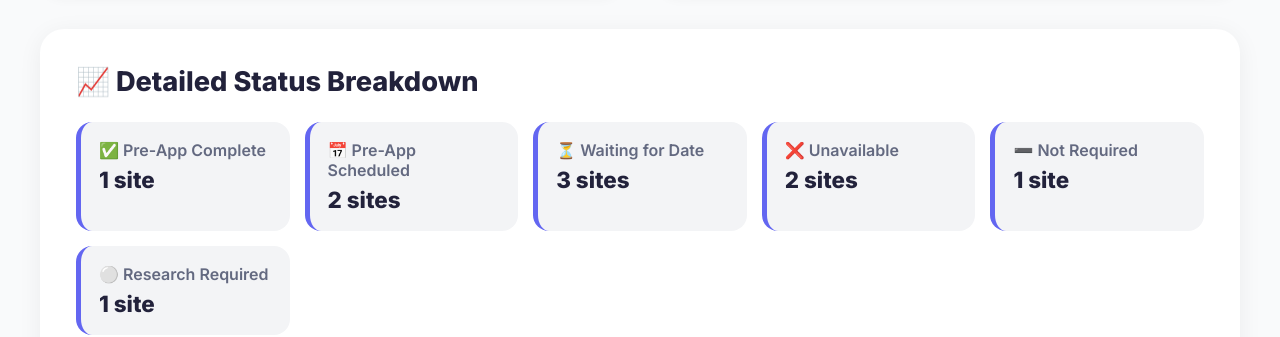
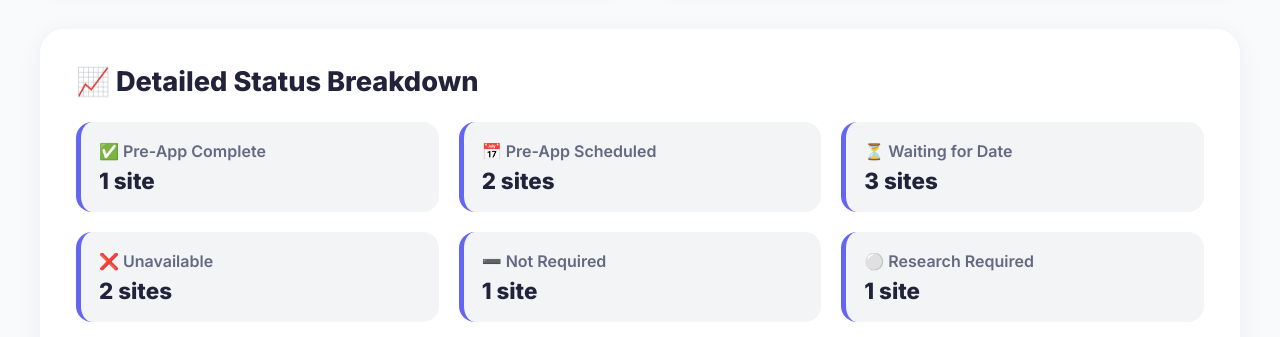
Before and after one commit to GFooteGK1/BespokeDashboard, a plain HTML site: page index.html in a window 1280 px wide. Shown: the part 486-823 px from the top of the page. Drawn offline with Linux system fonts and the light colour scheme.

Commit message:
reformatted details section

```diff
--- a/index.html
+++ b/index.html
@@ -124,12 +124,25 @@
             gap: 15px;
         }
 
+        .breakdown-grid.breakdown-rows {
+            display: grid;
+            grid-template-columns: repeat(3, 1fr);
+            grid-template-rows: repeat(2, 1fr);
+            gap: 20px;
+            margin-bottom: 32px;
+        }
+
         .status-item {
             background: #f3f4f6;
             border-radius: 16px;
             border-left: 5px solid #6366f1;
             padding: 18px;
             transition: box-shadow 0.2s, transform 0.2s;
+            min-height: 90px;
+            display: flex;
+            flex-direction: column;
+            justify-content: center;
+            align-items: flex-start;
         }
 
         .status-item:hover {
@@ -216,7 +229,7 @@
         <div class="breakdown-section">
             <h2 class="breakdown-title">📈 Detailed Status Breakdown</h2>
 
-            <div class="breakdown-grid">
+            <div class="breakdown-grid breakdown-rows">
                 <div class="status-item">
                     <div class="status-label">✅ Pre-App Complete</div>
                     <div class="status-count">1 site</div>
```
